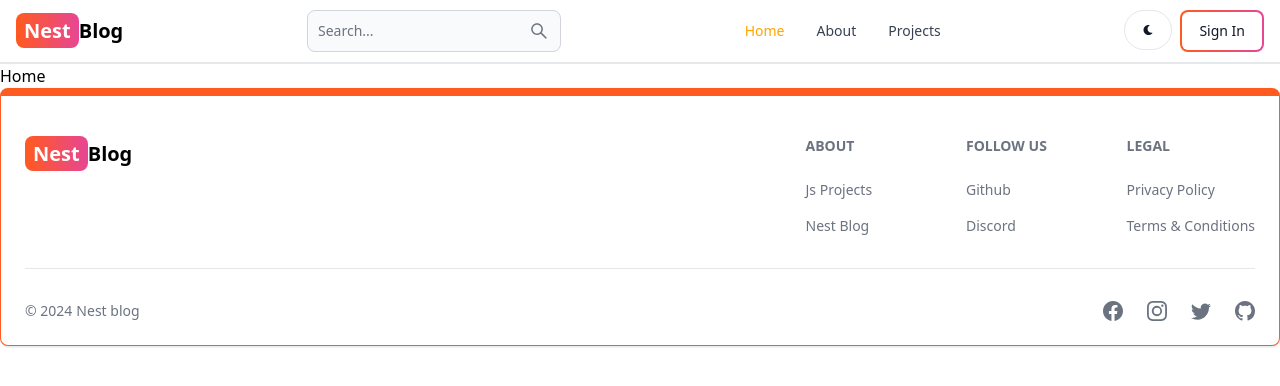
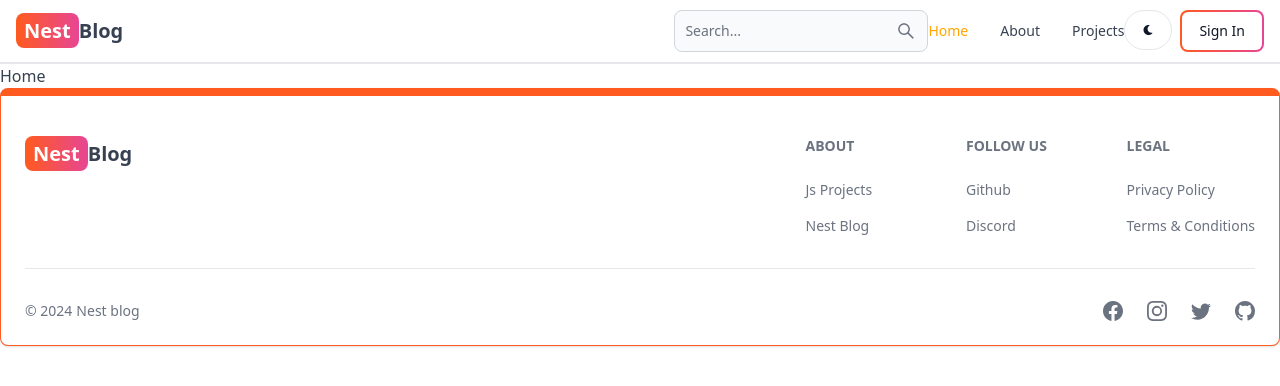
Before and after one commit to keerthanadevisaminathan/Blog_Website, a React (Vite) app in the folder vite-project/: page / in a window 1280 px wide. Shown: the top 386 px of the page. Built offline with nearby package versions, Linux system fonts and the light colour scheme; no server answers.

Commit message:
darkmode functionality added

```diff
--- a/vite-project/src/components/Header.jsx
+++ b/vite-project/src/components/Header.jsx
@@ -1,52 +1,77 @@
-import { Navbar, TextInput, Button } from 'flowbite-react';
 import React from 'react';
-import { Link } from 'react-router-dom';
+import { Link, useLocation } from 'react-router-dom';
 import { AiOutlineSearch } from 'react-icons/ai';
-import { FaMoon } from 'react-icons/fa';
-import { useLocation } from 'react-router-dom';
+import { FaMoon,FaSun } from 'react-icons/fa';
+import { useSelector, useDispatch } from 'react-redux';
+import { toggleTheme } from '../redux/theme/themeSlice';
+import { Navbar, TextInput, Button, Dropdown, Avatar, DropdownItem, DropdownDivider, DropdownHeader } from 'flowbite-react';
+
 export default function Header() {
-    const path=useLocation().pathname;
+  const path = useLocation().pathname;
+  const dispatch = useDispatch();
+  const { currentUser } = useSelector(state => state.user);
+  const { theme } = useSelector(state => state.theme);
   return (
     <Navbar className='border-b-2'>
       <Link to="/" className='self-center whitespace-nowrap text-sm sm:text-xl font-semibold dark:text-white'>
         <span className='px-2 py-1 bg-gradient-to-r from-orange-500 to-pink-500 rounded-lg text-white'>Nest</span>
         Blog
       </Link>
-      <form>
+      <form className="ml-auto hidden lg:inline">
         <TextInput
           type="text"
           placeholder="Search..."
           rightIcon={AiOutlineSearch}
-          className="hidden lg:inline"
         />
       </form>
       <Button className='w-12 h-10 lg:hidden' color='gray' pill>
         <AiOutlineSearch />
       </Button>
       <div className="flex gap-2 md:order-2">
-        <Button className='w-12 h-10 hidden sm:inline' color='gray' pill>
-          <FaMoon />
+        <Button className='w-12 h-10 hidden sm:inline' color='gray' pill onClick={() => dispatch(toggleTheme())}>
+          {theme==='light'?<FaMoon/>:<FaSun/>}
+
         </Button>
+        {currentUser ? (
+          <Dropdown arrowIcon={false} inline label={<Avatar alt='user' img={currentUser.profilePicture} rounded />}>
+            <DropdownHeader>
+              <span className='block text-sm'>
+                @{currentUser.username}
+              </span>
+              <span className='block text-medium truncate'>
+                {currentUser.email}
+              </span>
+            </DropdownHeader>
+            <Link to={'/dashboard?tab=profile'}>
+              <DropdownItem>
+                Profile
+              </DropdownItem>
+            </Link>
+            <DropdownDivider />
+            <DropdownItem>Sign Out</DropdownItem>
+          </Dropdown>
+        ) : (
             <Link to='/sign-in'>
-          <Button className='bg-gradient-to-r from-orange-500 to-pink-500 text-white' outline >
+              <Button className='bg-gradient-to-r from-orange-500 to-pink-500 text-white' outline>
                 Sign In
               </Button>
             </Link>
-        <Navbar.Toggle/>
+          )}
       </div>
+      <Navbar.Toggle />
       <Navbar.Collapse>
-            <Navbar.Link active={path==='/'} as={'div'}>
-                <Link to='/'  style={{ color: path === '/' ? '#FFA500' : 'inherit' }}>
+        <Navbar.Link active={path === '/'} as={'div'}>
+          <Link to='/' style={{ color: path === '/' ? '#FFA500' : 'inherit' }}>
             Home
           </Link>
         </Navbar.Link>
-            <Navbar.Link active={path==='/about'} as={'div'}>
-                <Link to='/about'  style={{ color: path === '/about' ? '#FFA500' : 'inherit' }}>
+        <Navbar.Link active={path === '/about'} as={'div'}>
+          <Link to='/about' style={{ color: path === '/about' ? '#FFA500' : 'inherit' }}>
             About
           </Link>
         </Navbar.Link>
-            <Navbar.Link active={path==='/project'} as={'div'}>
-                <Link to='/project'  style={{ color: path === '/project' ? '#FFA500' : 'inherit' }}>
+        <Navbar.Link active={path === '/project'} as={'div'}>
+          <Link to='/project' style={{ color: path === '/project' ? '#FFA500' : 'inherit' }}>
             Projects
           </Link>
         </Navbar.Link>
--- /dev/null
+++ b/vite-project/src/components/ThemeProvider.jsx
@@ -0,0 +1,12 @@
+import React from 'react'
+import {useSelector} from 'react-redux';
+export default function ThemeProvider({children}) {
+    const {theme}=useSelector(state=>state.theme)
+  return (
+    <div className={theme}>
+        <div className='bg-white text-gray-700 dark:text-gray-200 dark:bg-[rgb(16,23,42)] min-h-screen'>
+      {children}
+      </div>
+    </div>
+  )
+}
--- a/vite-project/src/main.jsx
+++ b/vite-project/src/main.jsx
@@ -5,11 +5,14 @@
 import { store, persistor } from './redux/store';
 import App from './App.jsx';
 import './index.css';
+import ThemeProvider from './components/ThemeProvider.jsx';
 
 ReactDOM.createRoot(document.getElementById('root')).render(
   <PersistGate loading={null} persistor={persistor}>
     <Provider store={store}>
+      <ThemeProvider>
       <App />
+      </ThemeProvider>
     </Provider>
   </PersistGate>
 );
--- a/vite-project/src/redux/store.js
+++ b/vite-project/src/redux/store.js
@@ -2,9 +2,10 @@
 import { persistReducer, persistStore } from 'redux-persist';
 import storage from 'redux-persist/lib/storage';
 import userReducer from './user/userSlice';
-
+import themeReducer from'./theme/themeSlice';
 const rootReducer = combineReducers({
     user: userReducer,
+    theme:themeReducer,
 });
 
 const persistConfig = {
--- /dev/null
+++ b/vite-project/src/redux/theme/themeSlice.js
@@ -0,0 +1,18 @@
+import { createSlice } from '@reduxjs/toolkit';
+
+const initialState = {
+    theme: 'light',
+};
+
+const themeSlice = createSlice({
+    name: 'theme',
+    initialState,
+    reducers: {
+        toggleTheme: (state) => {
+            state.theme = state.theme === 'light' ? 'dark' : 'light';
+        }
+    }
+});
+
+export const { toggleTheme } = themeSlice.actions;
+export default themeSlice.reducer;
```
Lines whose indentation alone changed are shown as unchanged.
